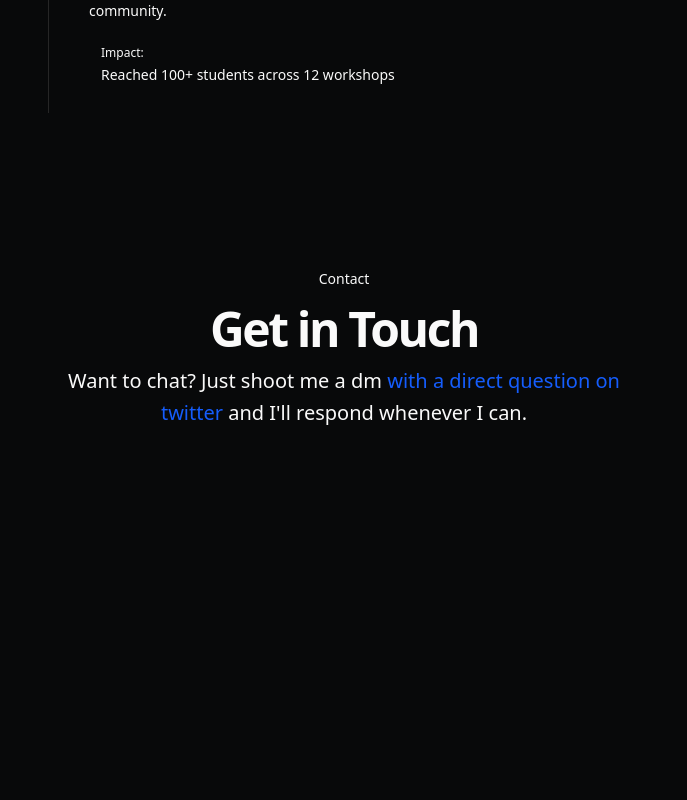
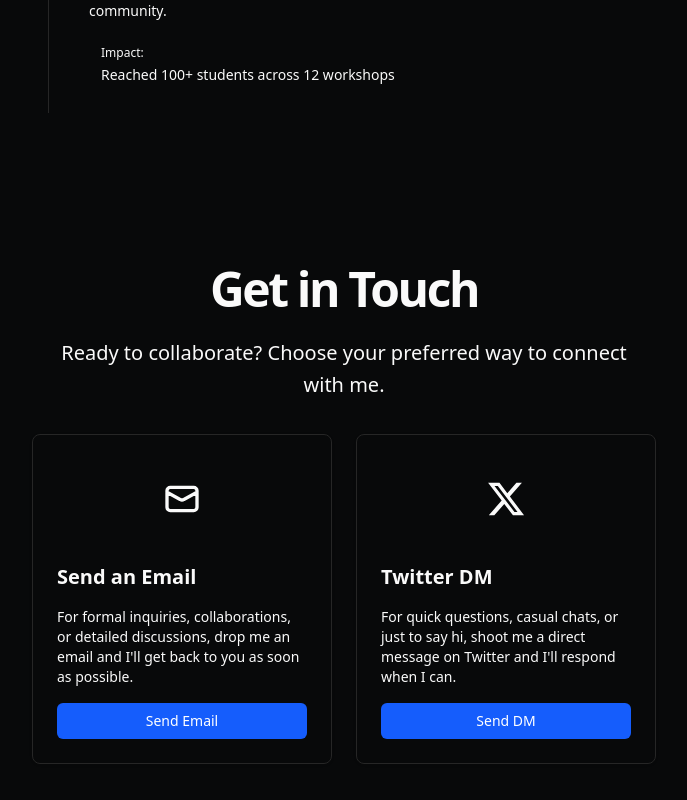
Before and after one commit to dinocodesx/svportfolio, a SvelteKit app: page / in a window 1280 px wide. Shown: the part 3313-4113 px from the top of the page, without its empty margins (296-983 px from the left). Before the commit the page ends 3927 px from the top, so only its background shows below. Built offline with nearby package versions, Linux system fonts and the light colour scheme.

Commit message:
Updated the contact section

```diff
--- a/src/components/Contact.svelte
+++ b/src/components/Contact.svelte
@@ -1,46 +1,97 @@
 <script lang="ts">
-  import linksData from '../data/links.json';
 	import { onMount } from 'svelte';
 
-  let links: any[] = linksData;
 	let mounted = false;
 
 	onMount(() => {
 		mounted = true;
 	});
-
-  function getIcon(iconName: string) {
-    const icons: { [key: string]: string } = {
-      github: '🐙',
-      linkedin: '💼',
-      twitter: '🐦',
-      email: '📧',
-      document: '📄'
-    };
-    return icons[iconName] || '🔗';
-  }
 </script>
 
 <section id="contact" class="mb-10">
-  <div class="grid items-center justify-center gap-4 text-center w-full py-12">
+	<div class="w-full py-12">
 		<div class={`fade-in ${mounted ? 'opacity-100' : 'opacity-0'}`} style="animation-delay: 1.6s;">
-      <div class="space-y-3">
-        <div class="inline-block rounded-lg bg-foreground text-background px-3 py-1 text-sm">
-          Contact
+			<div class="mb-8 space-y-6 text-center">
+				<h2 class="text-3xl font-bold tracking-tighter sm:text-5xl">Get in Touch</h2>
+				<p
+					class="text-muted-foreground mx-auto max-w-[600px] md:text-xl/relaxed lg:text-base/relaxed xl:text-xl/relaxed"
+				>
+					Ready to collaborate? Choose your preferred way to connect with me.
+				</p>
 			</div>
-        <h2 class="text-3xl font-bold tracking-tighter sm:text-5xl">
-          Get in Touch
-        </h2>
-        <p class="mx-auto max-w-[600px] text-muted-foreground md:text-xl/relaxed lg:text-base/relaxed xl:text-xl/relaxed">
-          Want to chat? Just shoot me a dm{" "}
+		</div>
+
+		<div class="mx-auto grid max-w-4xl gap-6 md:grid-cols-2">
+			<!-- Email Card -->
+			<div
+				class={`fade-in ${mounted ? 'opacity-100' : 'opacity-0'}`}
+				style="animation-delay: 1.7s;"
+			>
+				<div class="card group flex h-full flex-col p-6 transition-shadow hover:shadow-md">
+					<!-- Email Icon -->
+					<div class="bg-muted mb-6 flex h-20 items-center justify-center rounded-lg">
+						<svg
+							class="text-muted-foreground h-10 w-10"
+							fill="none"
+							stroke="currentColor"
+							viewBox="0 0 24 24"
+						>
+							<path
+								stroke-linecap="round"
+								stroke-linejoin="round"
+								stroke-width="2"
+								d="M3 8l7.89 4.26a2 2 0 002.22 0L21 8M5 19h14a2 2 0 002-2V7a2 2 0 00-2-2H5a2 2 0 00-2 2v10a2 2 0 002 2z"
+							/>
+						</svg>
+					</div>
+
+					<div class="flex flex-1 flex-col space-y-4">
+						<h3 class="text-xl font-semibold">Send an Email</h3>
+						<p class="text-muted-foreground flex-1 text-sm">
+							For formal inquiries, collaborations, or detailed discussions, drop me an email and
+							I'll get back to you as soon as possible.
+						</p>
 						<a
-            href="https://twitter.com/username"
-            class="text-blue-600 hover:underline"
+							href="mailto:debarshee2004@gmail.com"
+							class="mt-auto inline-flex items-center justify-center rounded-md bg-blue-600 px-4 py-2 text-sm font-medium text-white transition-colors hover:bg-blue-700"
 						>
-            with a direct question on twitter
-          </a>{" "}
-          and I'll respond whenever I can.
+							Send Email
+						</a>
+					</div>
+				</div>
+			</div>
+
+			<!-- Twitter DM Card -->
+			<div
+				class={`fade-in ${mounted ? 'opacity-100' : 'opacity-0'}`}
+				style="animation-delay: 1.8s;"
+			>
+				<div class="card group flex h-full flex-col p-6 transition-shadow hover:shadow-md">
+					<!-- Twitter Icon -->
+					<div class="bg-muted mb-6 flex h-20 items-center justify-center rounded-lg">
+						<svg class="text-muted-foreground h-10 w-10" fill="currentColor" viewBox="0 0 24 24">
+							<path
+								d="M18.244 2.25h3.308l-7.227 8.26 8.502 11.24H16.17l-5.214-6.817L4.99 21.75H1.68l7.73-8.835L1.254 2.25H8.08l4.713 6.231zm-1.161 17.52h1.833L7.084 4.126H5.117z"
+							/>
+						</svg>
+					</div>
+
+					<div class="flex flex-1 flex-col space-y-4">
+						<h3 class="text-xl font-semibold">Twitter DM</h3>
+						<p class="text-muted-foreground flex-1 text-sm">
+							For quick questions, casual chats, or just to say hi, shoot me a direct message on
+							Twitter and I'll respond when I can.
 						</p>
+						<a
+							href="https://twitter.com/debarshee2004"
+							target="_blank"
+							rel="noopener noreferrer"
+							class="mt-auto inline-flex items-center justify-center rounded-md bg-blue-600 px-4 py-2 text-sm font-medium text-white transition-colors hover:bg-blue-700"
+						>
+							Send DM
+						</a>
+					</div>
+				</div>
 			</div>
 		</div>
 	</div>
```
Lines whose indentation alone changed are shown as unchanged.
